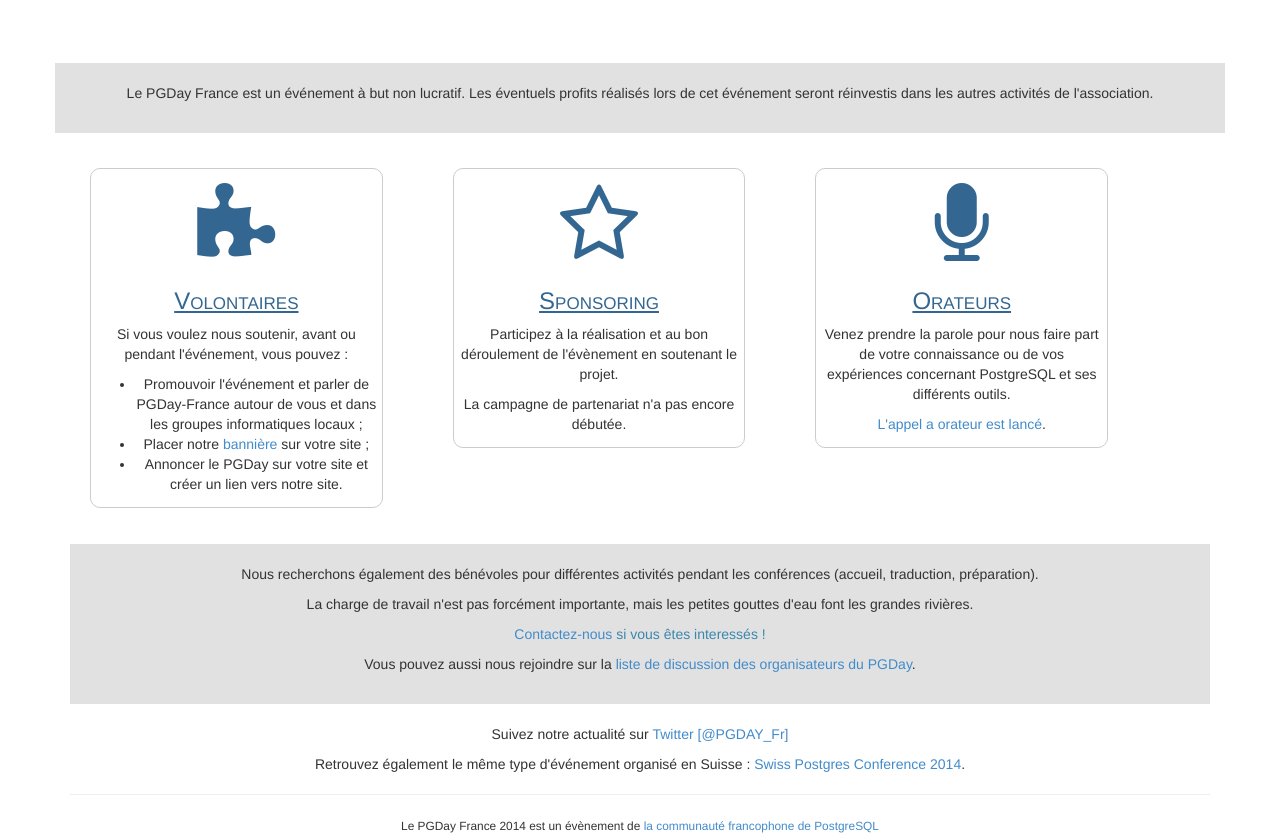
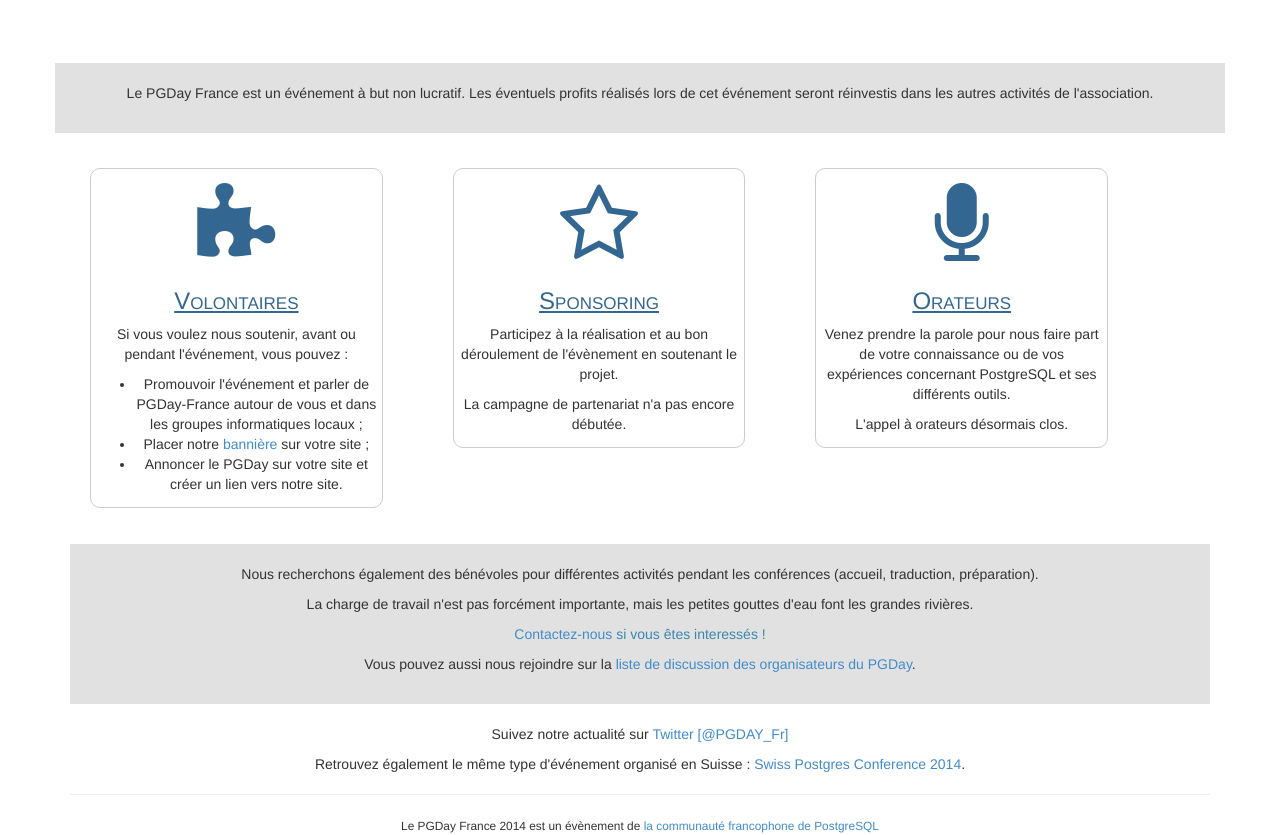
Before and after one commit to postgresqlfr/2024.pgday.fr, a Jekyll site: the page built from contribuer.html, in a window 1280 px wide, cut to the strip 67-902 px from the top of the page. Built offline with Jekyll 4.4.1, drawn with Linux system fonts in a browser that asks for light colours; Markdown is read by kramdown in place of the engine named in the settings.

Commit message:
Speaker call is over

```diff
--- a/contribuer.html
+++ b/contribuer.html
@@ -34,7 +34,7 @@
                         <i class="fa fa-microphone"></i>
                         <h3>Orateurs</h3>
                         <p>Venez prendre la parole pour nous faire part de votre connaissance ou de vos expériences concernant PostgreSQL et ses différents outils.</p>
-                        <p><a href="appel.html">L'appel a orateur est lancé</a>.</p>
+                        <p>L'appel à orateurs désormais clos.</p>
                     </div>
                 </div>
 
```
